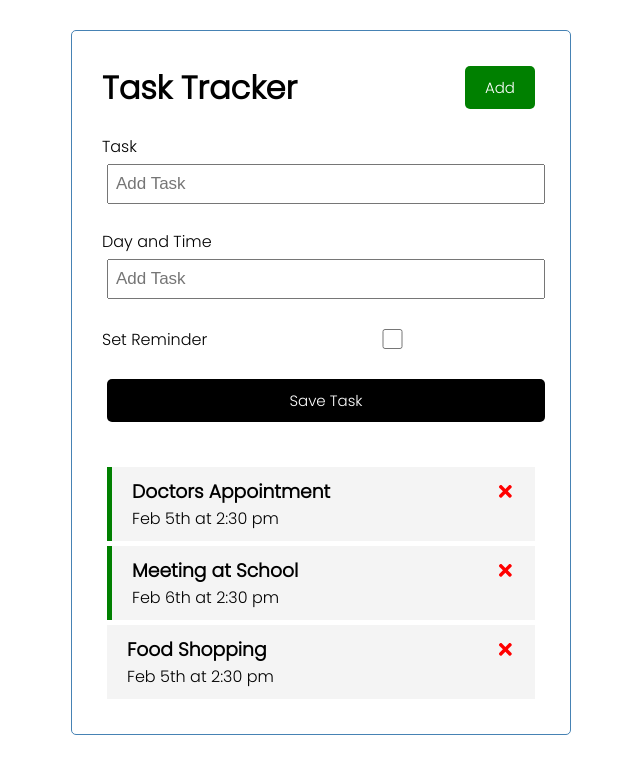
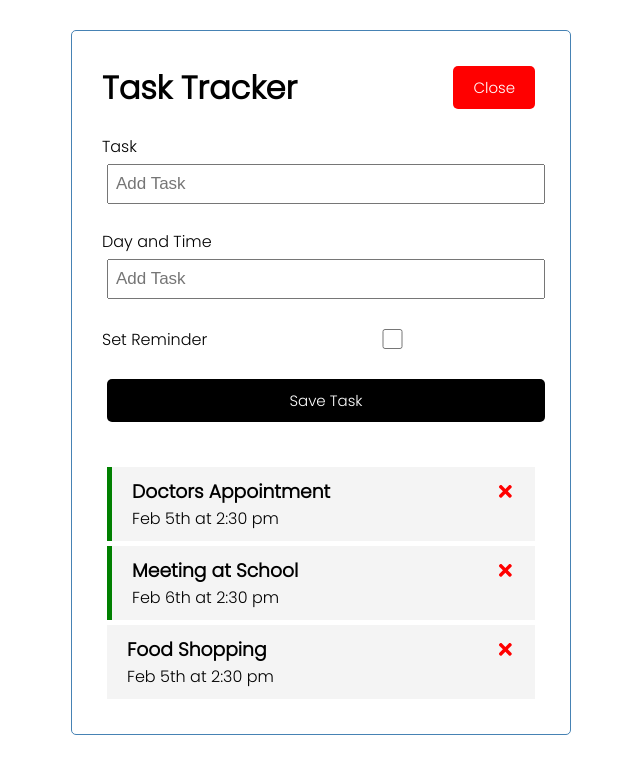
Before and after one commit to Code-Saurav/React-Task-Tracker, a React (Create React App) app: page / in a window 1280 px wide. Shown: the top 774 px of the page, without its empty margins (319-959 px from the left). Built offline with nearby package versions, Linux system fonts and the light colour scheme.

Commit message:
button functional

```diff
--- a/src/App.js
+++ b/src/App.js
@@ -4,6 +4,7 @@ import Tasks  from './components/Tasks';
 import AddTask from "./components/AddTask";
 
 const App = () => {
+  const [showAddTask,setShowAddTask] = useState(true)
   const [tasks, setTasks] = useState([
     {
       id:1,
@@ -44,8 +45,10 @@ const addTask = (task) => {
   }
   return (
     <div className="container">
-      <Header />
-      <AddTask onAdd = {addTask}/>
+      <Header
+        onAdd = {() => setShowAddTask(!showAddTask)}
+        showAdd = {showAddTask} />
+      {showAddTask && <AddTask onAdd = {addTask}/>}
       {tasks.length > 0 ? (<Tasks tasks = {tasks}
       onDelete = {deleteTask} onToggle = {toggleReminder} />
       ) : ('No tasks to Show')
--- a/src/components/Header.js
+++ b/src/components/Header.js
@@ -2,15 +2,15 @@
 import PropTypes from 'prop-types';
 import Button from './Button';
 
-const Header = ({title}) => {
-  const onClick = () => {
-    console.log('Click')
-  }
+const Header = ({title, onAdd, showAdd}) => {
 
   return (
     <header className='header'>
       <h1 >{title}</h1>
-      <Button color = 'green' text = 'Add' onClick = {onClick}/>
+      <Button
+        color = {showAdd ? 'red': 'green' }
+        text = {showAdd ? 'Close': 'Add'}
+        onClick = {onAdd}/>
 
     </header>
   )
```
